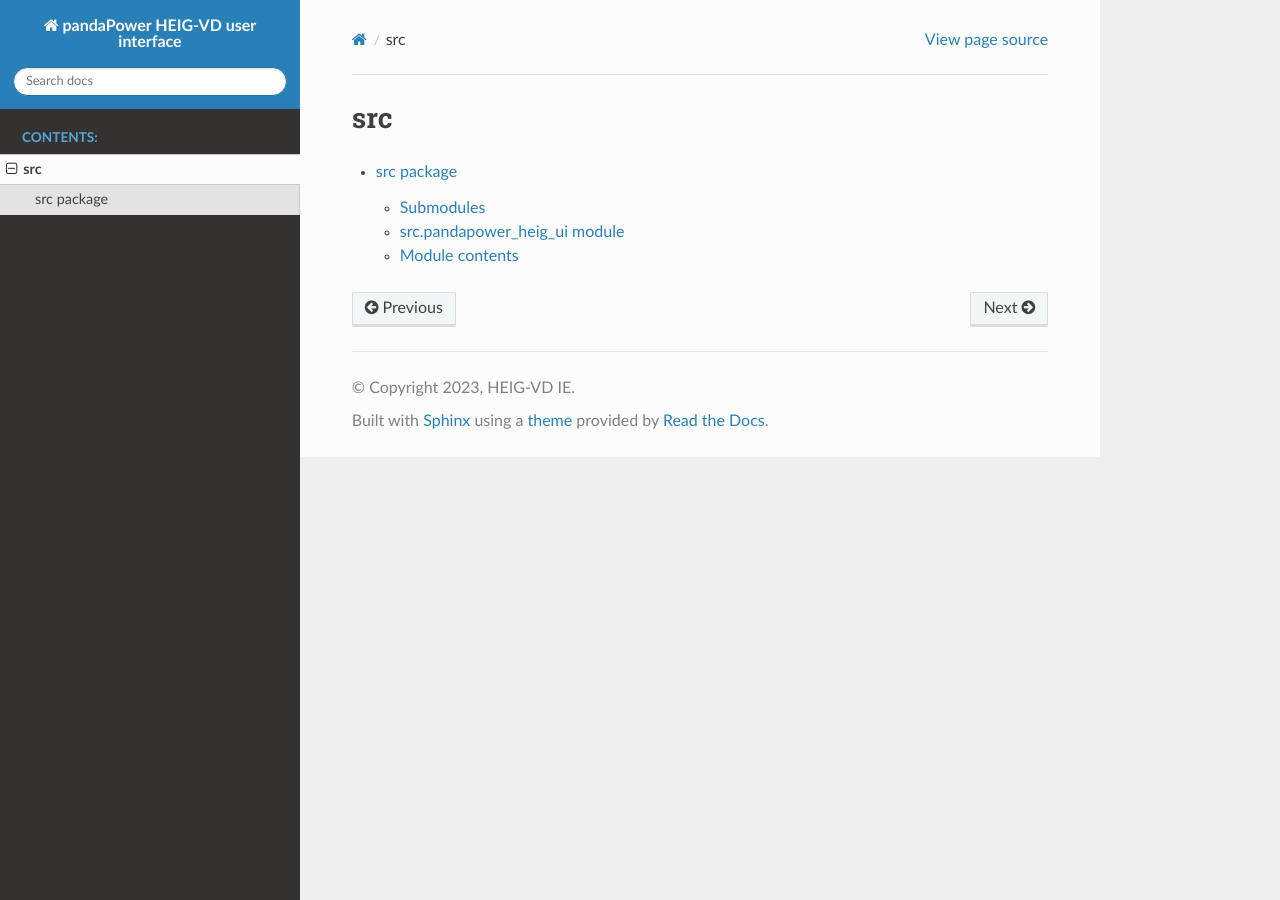
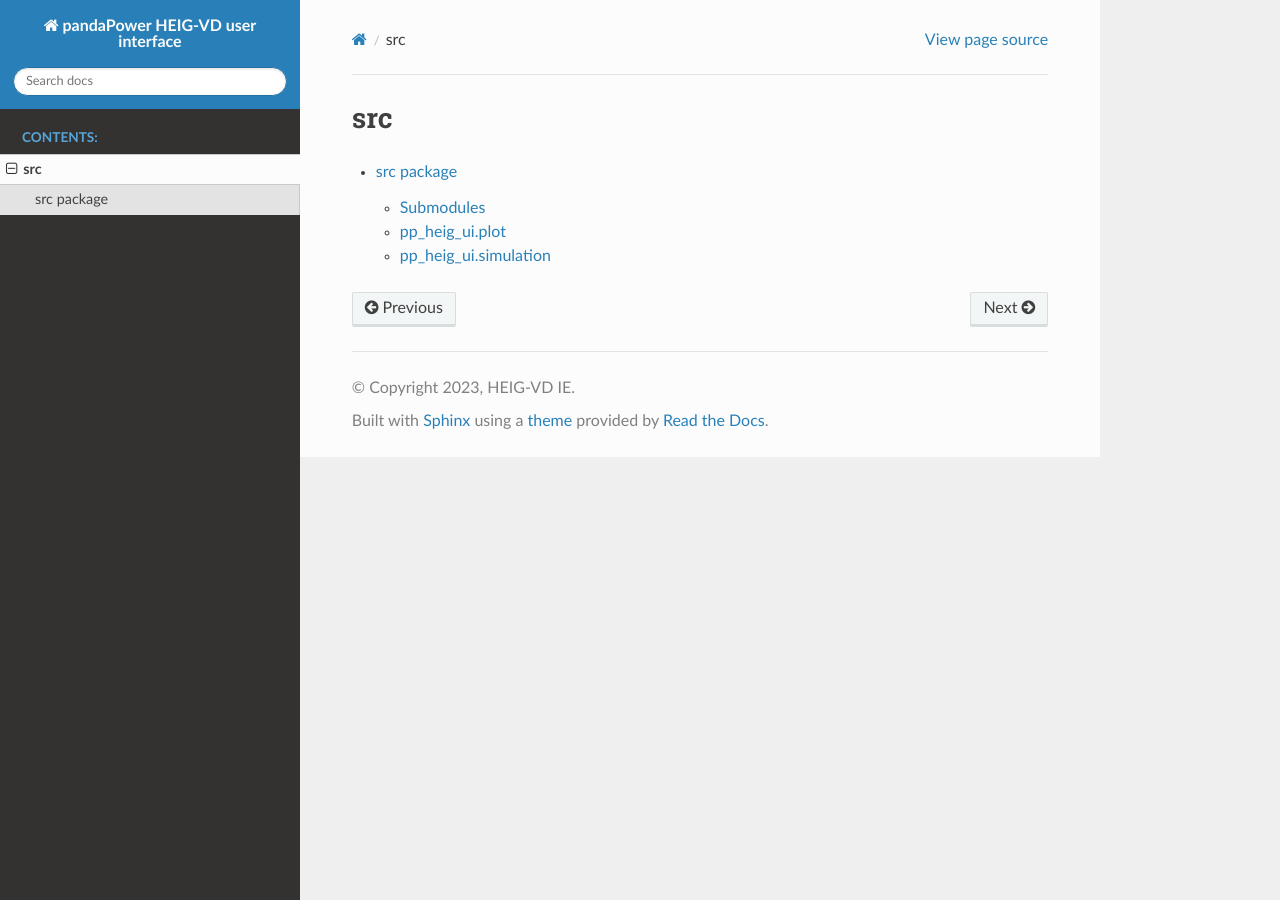
Before and after one commit to heig-vd-ie/pandapower-heig-ui, a Sphinx documentation site: the page built from docs/modules.rst, in a window 1280 px wide. Built offline with Sphinx 7.4.7 and the Read the Docs theme 2.0.0, drawn with Linux system fonts in a browser that asks for light colours.

```diff
--- a/docs/src.rst
+++ b/docs/src.rst
@@ -2,20 +2,20 @@
 ===========
 
 Submodules
-----------
+---------------
 
-src.pandapower\_heig\_ui module
--------------------------------
+pp_heig_ui.plot
+---------------
 
-.. automodule:: src.pandapower_heig_ui
+.. automodule:: plot
    :members:
    :undoc-members:
    :show-inheritance:
 
-Module contents
----------------
+pp_heig_ui.simulation
+---------------------
 
-.. automodule:: src
+.. automodule:: simulation
    :members:
    :undoc-members:
    :show-inheritance:
```
